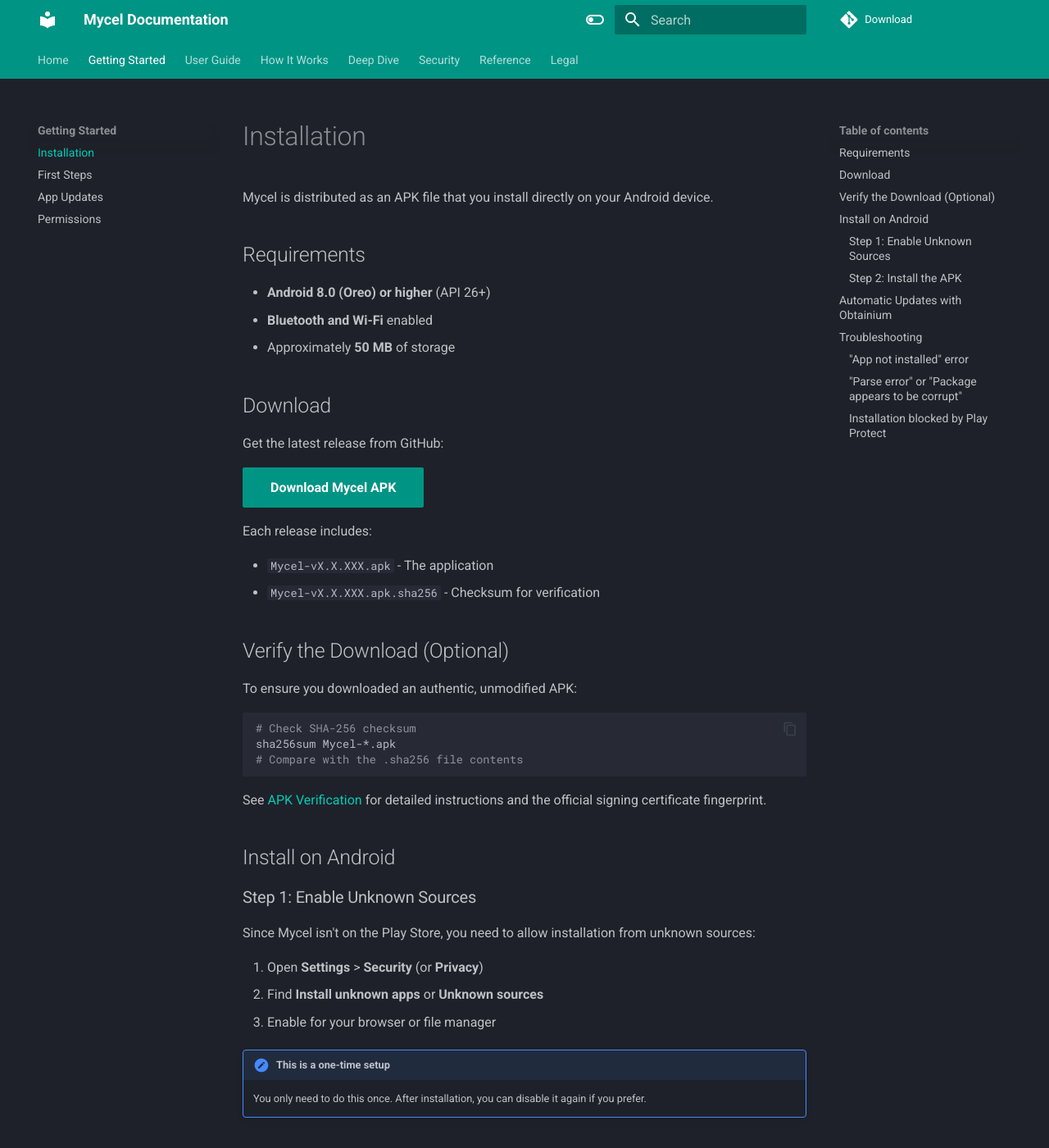
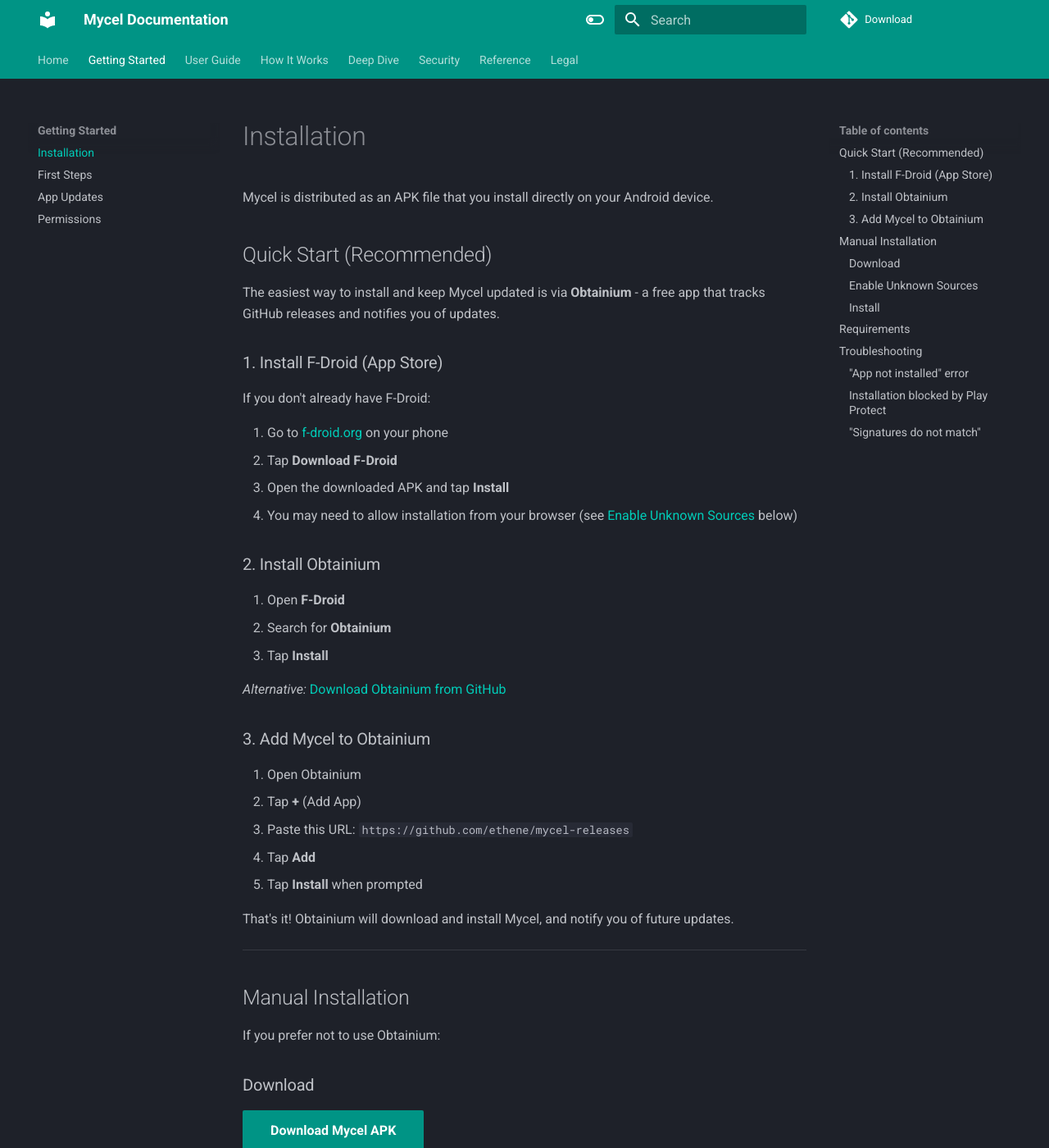
Before and after one commit to ethene/mycel-docs, an MkDocs documentation site: the page built from docs/getting-started/install.md, in a window 1280 px wide and 1400 px high. Shown: the whole window at 82% size. Built offline with MkDocs 1.6.1 and Material for MkDocs 9.7.7, drawn with Linux system fonts in a browser that asks for light colours; comment, search, counter and statistics services are not loaded; some of the changed text lies outside the part shown.

Commit message:
docs: simplify installation with F-Droid + Obtainium guide
- Add step-by-step F-Droid installation instructions
- Reorganize Quick Start into 3 clear steps
- Keep manual installation as alternative

````diff
--- a/docs/getting-started/install.md
+++ b/docs/getting-started/install.md
@@ -2,82 +2,89 @@
 
 Mycel is distributed as an APK file that you install directly on your Android device.
 
-## Requirements
+## Quick Start (Recommended)
 
-- **Android 8.0 (Oreo) or higher** (API 26+)
-- **Bluetooth and Wi-Fi** enabled
-- Approximately **50 MB** of storage
+The easiest way to install and keep Mycel updated is via **Obtainium** - a free app that tracks GitHub releases and notifies you of updates.
 
-## Download
+### 1. Install F-Droid (App Store)
 
-Get the latest release from GitHub:
+If you don't already have F-Droid:
+
+1. Go to [f-droid.org](https://f-droid.org/) on your phone
+2. Tap **Download F-Droid**
+3. Open the downloaded APK and tap **Install**
+4. You may need to allow installation from your browser (see [Enable Unknown Sources](#enable-unknown-sources) below)
+
+### 2. Install Obtainium
+
+1. Open **F-Droid**
+2. Search for **Obtainium**
+3. Tap **Install**
+
+*Alternative:* [Download Obtainium from GitHub](https://github.com/ImranR98/Obtainium/releases/latest)
+
+### 3. Add Mycel to Obtainium
+
+1. Open Obtainium
+2. Tap **+** (Add App)
+3. Paste this URL: `https://github.com/ethene/mycel-releases`
+4. Tap **Add**
+5. Tap **Install** when prompted
+
+That's it! Obtainium will download and install Mycel, and notify you of future updates.
+
+---
+
+## Manual Installation
+
+If you prefer not to use Obtainium:
+
+### Download
 
 **[Download Mycel APK](https://github.com/ethene/mycel-releases/releases/latest){ .md-button .md-button--primary }**
 
-Each release includes:
+### Enable Unknown Sources
 
-- `Mycel-vX.X.XXX.apk` - The application
-- `Mycel-vX.X.XXX.apk.sha256` - Checksum for verification
-
-## Verify the Download (Optional)
-
-To ensure you downloaded an authentic, unmodified APK:
-
-```bash
-# Check SHA-256 checksum
-sha256sum Mycel-*.apk
-# Compare with the .sha256 file contents
-```
-
-See [APK Verification](../security/verification.md) for detailed instructions and the official signing certificate fingerprint.
-
-## Install on Android
-
-### Step 1: Enable Unknown Sources
-
-Since Mycel isn't on the Play Store, you need to allow installation from unknown sources:
+Since Mycel isn't on the Play Store:
 
 1. Open **Settings** > **Security** (or **Privacy**)
-2. Find **Install unknown apps** or **Unknown sources**
+2. Find **Install unknown apps**
 3. Enable for your browser or file manager
 
-!!! note "This is a one-time setup"
-    You only need to do this once. After installation, you can disable it again if you prefer.
-
-### Step 2: Install the APK
+### Install
 
 1. Open the downloaded `.apk` file
 2. Tap **Install**
-3. Wait for installation to complete
-4. Tap **Open** to launch Mycel
+3. Tap **Open** to launch Mycel
 
-## Automatic Updates with Obtainium
+---
 
-For automatic update notifications, we recommend [Obtainium](https://github.com/ImranR98/Obtainium):
+## Requirements
 
-1. Install Obtainium from [F-Droid](https://f-droid.org/packages/dev.imranr.obtainium.fdroid/) or [GitHub](https://github.com/ImranR98/Obtainium/releases)
-2. Add app with URL: `https://github.com/ethene/mycel-releases`
-3. Obtainium will notify you when updates are available
+- **Android 8.0+** (Oreo, API 26)
+- **Bluetooth and Wi-Fi** enabled
+- ~50 MB storage
 
 ## Troubleshooting
 
 ### "App not installed" error
 
-- Make sure you have enough storage space
-- Try uninstalling any previous version first
-- Ensure the APK downloaded completely (check file size)
-
-### "Parse error" or "Package appears to be corrupt"
-
-- Re-download the APK
-- Verify the checksum matches
+- Check you have enough storage
+- Ensure the APK downloaded completely
 
 ### Installation blocked by Play Protect
 
 1. Tap **More details**
 2. Tap **Install anyway**
 
-Google Play Protect may warn about apps from outside the Play Store. This is normal for sideloaded apps.
+This is normal for apps from outside the Play Store.
+
+### "Signatures do not match"
+
+You have a different version installed. Uninstall it first, then install the new APK.
+
+!!! warning "Uninstalling removes your data"
+    Your messages and identity are deleted when you uninstall. Only do this if necessary.
 
 ---
 
````
